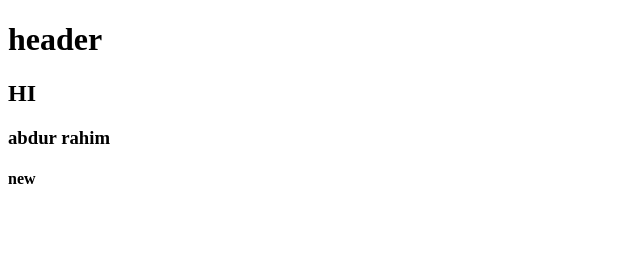
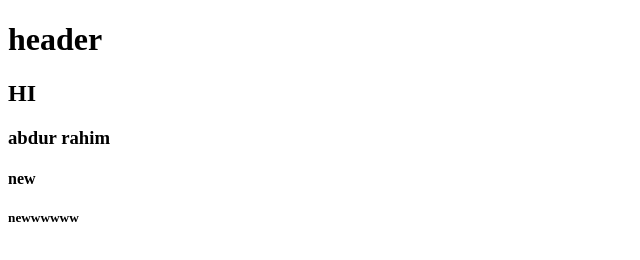
Before and after one commit to Abdur-Rahim-Emon/my-wesite, a plain HTML site: page index.html in a window 1280 px wide. Shown: the full height of the page, 0-640 px from the left. Drawn offline with Linux system fonts and the light colour scheme.

Commit message:
Update index.html

```diff
--- a/index.html
+++ b/index.html
@@ -10,5 +10,6 @@
     <h2> HI</h2>
     <h3>abdur rahim</h3>
     <h4>new</h4>
+    <h5>newwwwww</h5>
 </body>
 </html>
```
